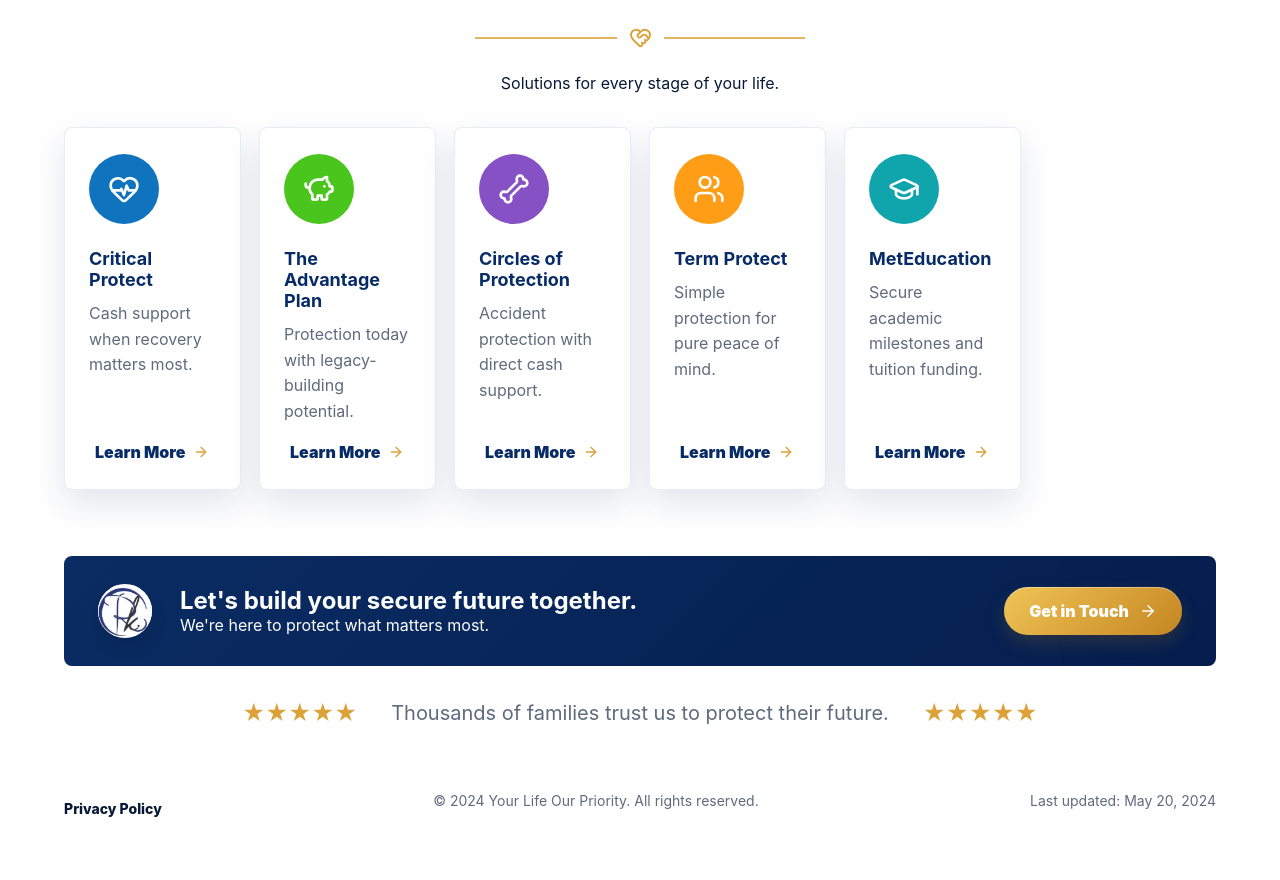
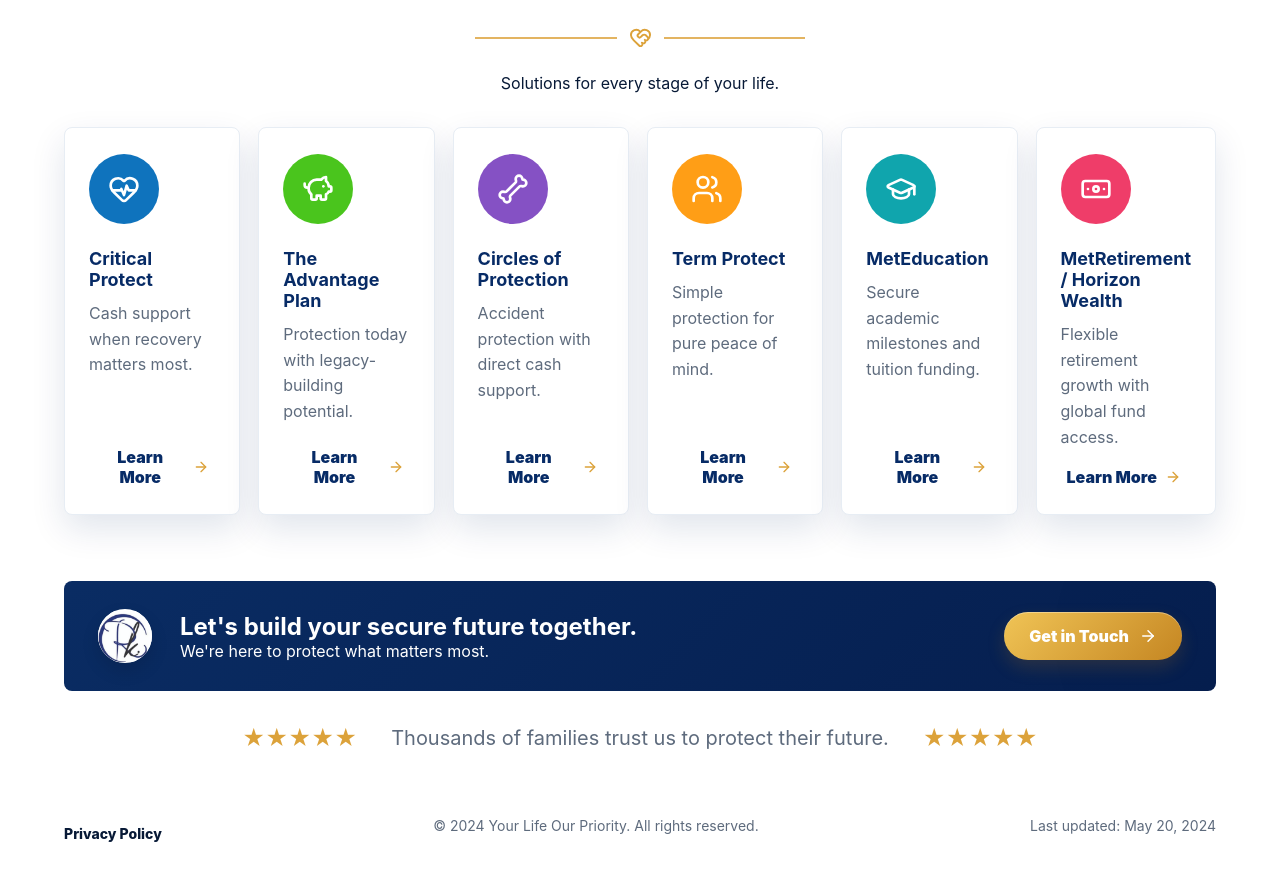
Before and after one commit to Prober10/yourlifeourpriority, a React (Vite) app: page / in a window 1280 px wide. Shown: the part 1000-1880 px from the top of the page. Built offline with nearby package versions, Linux system fonts and the light colour scheme.

Commit message:
Add MetRetirement product

```diff
--- a/src/data/siteData.js
+++ b/src/data/siteData.js
@@ -176,6 +176,34 @@ export const plans = [
       ['Requirements & Timelines', ['Entry from 1 month up to a maximum of 20 years old for MetEducation.', 'Blessings active from policy year 2 for the first event and year 3 for the second event.']],
     ],
   },
+  {
+    slug: 'metretirement-horizon-wealth',
+    title: 'MetRetirement / Horizon Wealth',
+    copy: 'A pure, flexible wealth-building framework designed for retirement growth without forced insurance deductions.',
+    short: 'Flexible retirement growth with global fund access.',
+    Icon: Banknote,
+    tone: 'pink',
+    image: heroImages.plans,
+    hero: {
+      title: 'Build Your Capital.',
+      gold: 'Shape Your Ultimate Horizon.',
+      text: 'A pure, flexible wealth-building framework built for retirement growth without forced insurance deductions.',
+    },
+    tiers: [
+      ['Global Growth', 'Access to five international mutual funds.'],
+      ['Flexible Funding', 'Choose 1, 2, 5, 10-pay, or regular schedules.'],
+      ['Pure Preservation', 'Zero built-in cost-of-insurance drains.'],
+      ['Strategic Add-Ons', 'Optional unbundled accident and health safety riders.'],
+    ],
+    features: [
+      ['Inflation Shield', 'Premium indexation options of 2%, 4%, or 6%.', PiggyBank],
+      ['Event Blessings', 'Monthly premium rewards up to $500 for major life milestones.', Star],
+      ['Market Access', 'Diversified choice across five international mutual funds.', Target],
+    ],
+    accordions: [
+      ['Technical Metrics', ['Entry ages from 21 to 85, with maturity at age 95.', 'Maturity benefit pays 100% of account value as a lump-sum distribution.', 'Death benefit pays the total account value at the time of event.', 'Payment frequencies can be monthly, quarterly, semi-annual, or annual.']],
+    ],
+  },
 ];
 
 export const faqs = [
```
